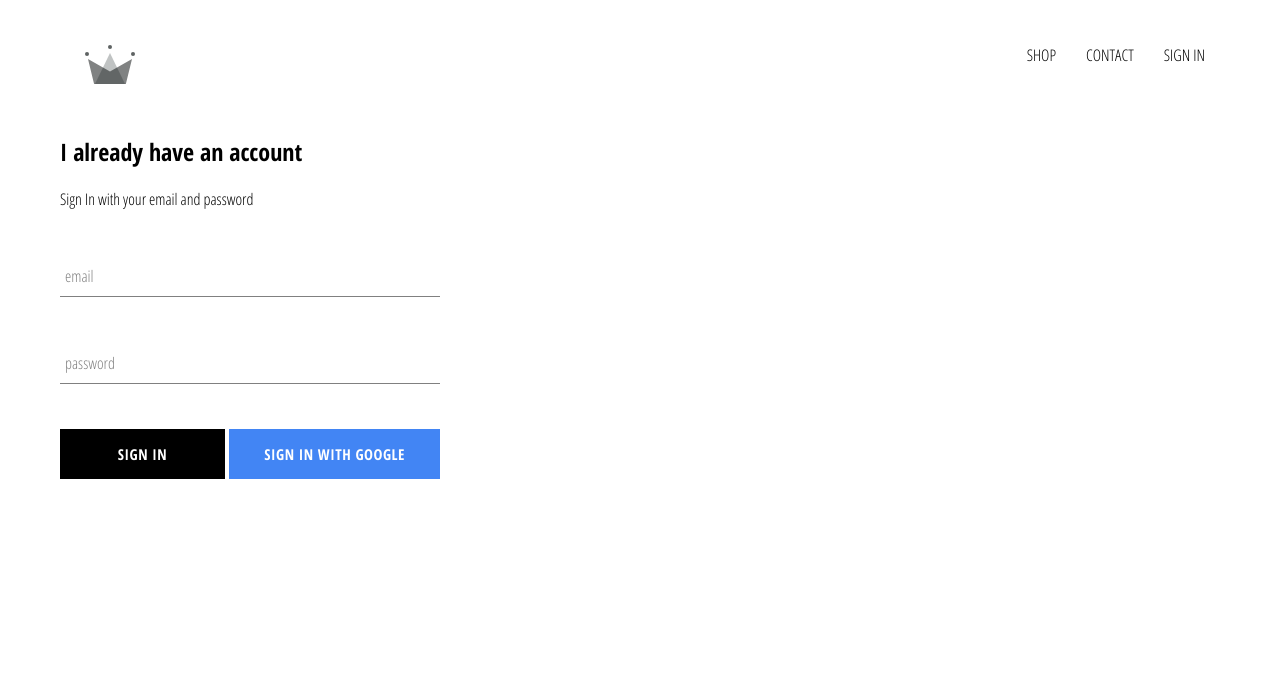
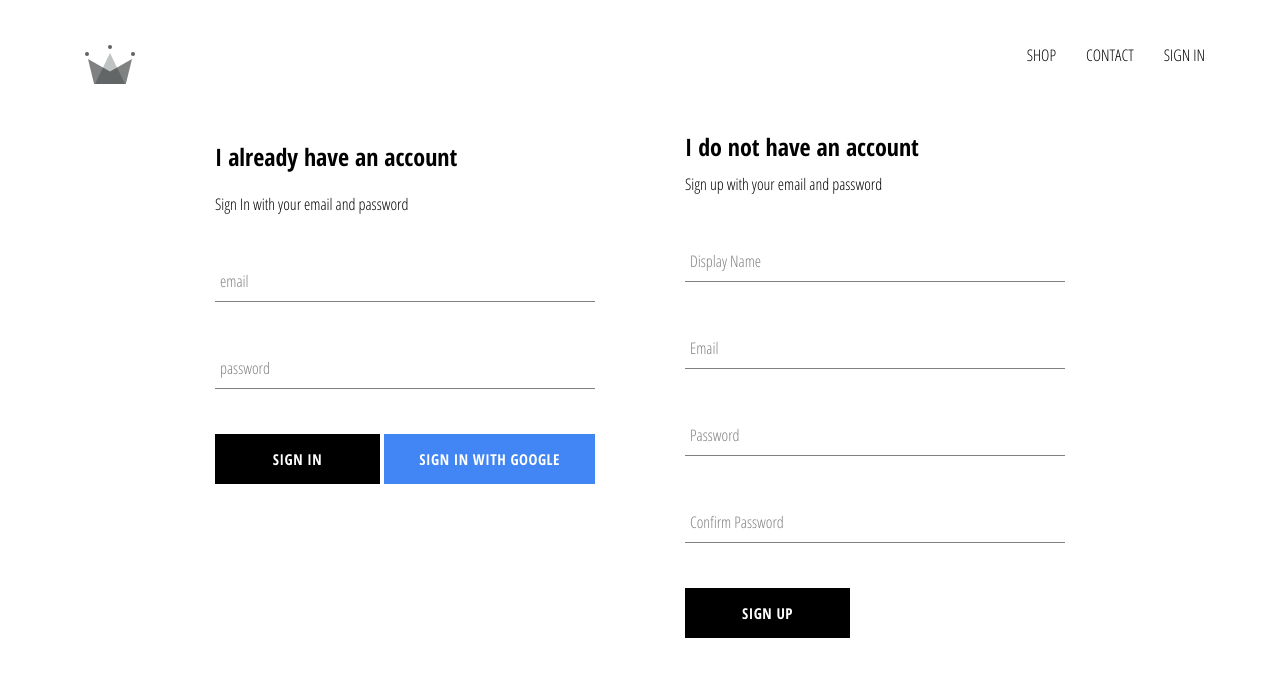
Before and after one commit to tonhwk/crwn-clothing, a React (Create React App) app in the folder crwn-clothing/: page /signin in a window 1280 px wide. Shown: the top 676 px of the page. Built offline with nearby package versions, Linux system fonts and the light colour scheme; no server answers.

Commit message:
implementing firebase utils including ability to store authenticated users into firestore

```diff
--- a/crwn-clothing/src/App.js
+++ b/crwn-clothing/src/App.js
@@ -6,7 +6,7 @@
 import Header from "./components/header/header.component"
 
 import { Switch, Route } from "react-router-dom"
-import { auth } from "./firebase/firebase.utils"
+import { auth, createUserProfileDocument } from "./firebase/firebase.utils"
 
 class App extends React.Component {
   constructor() {
@@ -17,10 +17,23 @@
   unsubscribeFromAuth = null
 
   componentDidMount() {
-    this.unsubscribeFromAuth = auth.onAuthStateChanged((user) => {
-      this.setState({ currentUser: user })
+    this.unsubscribeFromAuth = auth.onAuthStateChanged(async (userAuth) => {
+      if (userAuth) {
+        const userRef = await createUserProfileDocument(userAuth)
+        userRef.onSnapshot((snapShot) => {
+          this.setState({
+            currentUser: {
+              id: snapShot.id,
+              ...snapShot.data(),
+            },
+          })
+          console.log(this.state)
+        })
+      }
+      this.setState({ currentUser: userAuth })
     })
   }
+
   componentWillUnmount() {
     this.unsubscribeFromAuth()
   }
--- /dev/null
+++ b/crwn-clothing/src/components/sign-up/sign-up.component.jsx
@@ -0,0 +1,96 @@
+import React from "react"
+import "./sign-up.styles.scss"
+
+import FormInput from "../form-input/form-input-component"
+import CustomButton from "../custom-button/custom-button.component"
+
+import { auth, createUserProfileDocument } from "../../firebase/firebase.utils"
+
+class SignUp extends React.Component {
+  constructor() {
+    super()
+
+    this.state = {
+      displayName: "",
+      email: "",
+      password: "",
+      confirmedPassword: "",
+    }
+  }
+  handleSubmit = async (e) => {
+    e.preventDefault()
+    const { displayName, email, password, confirmedPassword } = this.state
+    if (password !== confirmedPassword) {
+      alert("asswords don't match")
+      return
+    }
+    try {
+      const { user } = await auth.createUserWithEmailAndPassword(
+        email,
+        password
+      )
+
+      await createUserProfileDocument(user, { displayName })
+      this.setState({
+        displayName: "",
+        email: "",
+        password: "",
+        confirmedPassword: "",
+      })
+    } catch (error) {
+      console.error(error)
+    }
+  }
+
+  handleChange = (e) => {
+    const { name, value } = e.target
+    this.setState({ [name]: value })
+  }
+
+  render() {
+    const { displayName, email, password, confirmedPassword } = this.state
+    return (
+      <div className='sign-up'>
+        <h2 className='title'>I do not have an account</h2>
+        <span>Sign up with your email and password</span>
+        <form className='sign-up-form' onSubmit={this.handleSubmit}>
+          <FormInput
+            type='text'
+            name='displayName'
+            value={displayName}
+            onChange={this.handleChange}
+            label='Display Name'
+            required
+          />
+          <FormInput
+            type='email'
+            name='email'
+            value={email}
+            onChange={this.handleChange}
+            label='Email'
+            required
+          />
+          <FormInput
+            type='password'
+            name='password'
+            value={password}
+            onChange={this.handleChange}
+            label='Password'
+            required
+          />
+          <FormInput
+            type='password'
+            name='confirmedPassword'
+            value={confirmedPassword}
+            onChange={this.handleChange}
+            label='Confirm Password'
+            required
+          />
+          <CustomButton type='submit'>SIGN UP</CustomButton>
+        </form>
+      </div>
+    )
+  }
+}
+
+export default SignUp
--- /dev/null
+++ b/crwn-clothing/src/components/sign-up/sign-up.styles.scss
@@ -0,0 +1,9 @@
+.sign-up {
+  display: flex;
+  flex-direction: column;
+  width: 380px;
+
+  .title {
+    margin: 10px 0;
+  }
+}
--- a/crwn-clothing/src/firebase/firebase.utils.js
+++ b/crwn-clothing/src/firebase/firebase.utils.js
@@ -13,6 +13,29 @@
   measurementId: "G-RVWTLM5TKQ",
 }
 
+export const createUserProfileDocument = async (userAuth, additionalData) => {
+  if (!userAuth) return
+
+  const userRef = firestore.doc(`users/${userAuth.uid}`)
+  const snapShot = await userRef.get()
+  if (!snapShot.exists) {
+    const { displayName, email } = userAuth
+    const createdAt = new Date()
+    try {
+      await userRef.set({
+        displayName,
+        email,
+        createdAt,
+        ...additionalData,
+      })
+    } catch (error) {
+      console.log("error creating user", error.message)
+    }
+  }
+
+  return userRef
+}
+
 firebase.initializeApp(config)
 
 export const auth = firebase.auth()
--- a/crwn-clothing/src/pages/signpage/signpage.component.jsx
+++ b/crwn-clothing/src/pages/signpage/signpage.component.jsx
@@ -1,9 +1,13 @@
 import React from "react"
 import SignIn from "../../components/sign-in/sign-in.component"
+import SignUp from "../../components/sign-up/sign-up.component"
+
+import "./signpage.styles.scss"
 
 const SignPage = () => (
-  <div className='sign-in'>
+  <div className='sign-page'>
     <SignIn />
+    <SignUp />
   </div>
 )
 
--- /dev/null
+++ b/crwn-clothing/src/pages/signpage/signpage.styles.scss
@@ -0,0 +1,6 @@
+.sign-page {
+  width: 850px;
+  display: flex;
+  justify-content: space-between;
+  margin: 30px auto;
+}
```
